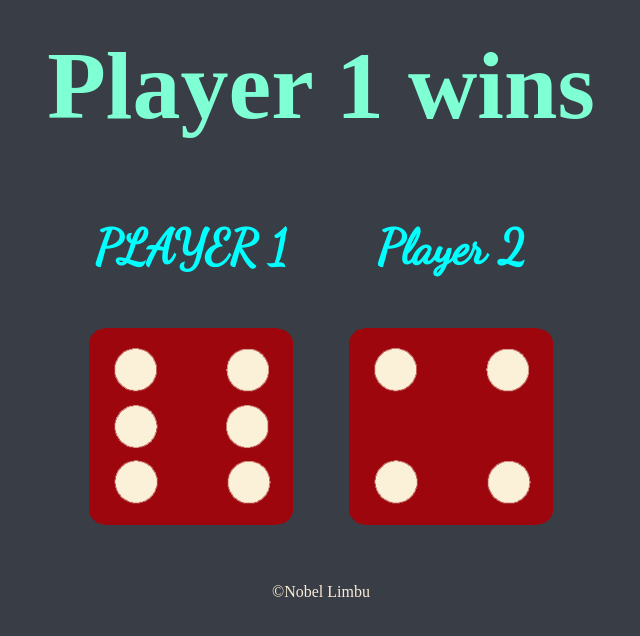
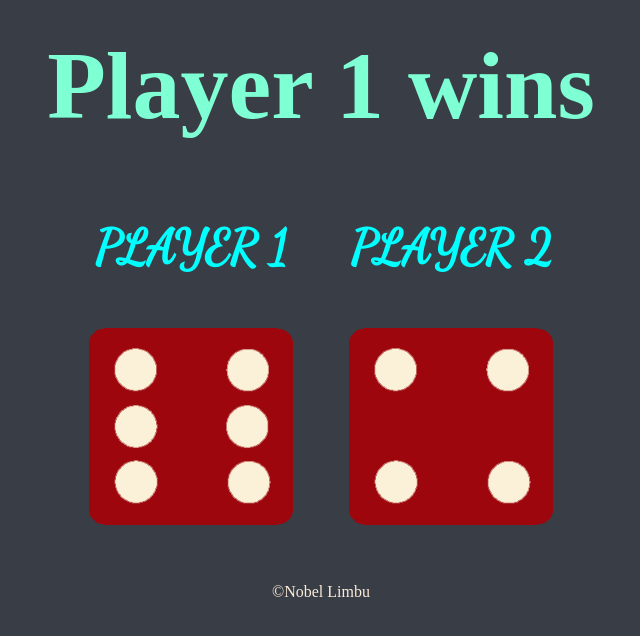
Before and after one commit to Nlim97/Html-Dice, a plain HTML site: page index.html in a window 1280 px wide. Shown: the whole page, without its empty margins (319-959 px from the left). Drawn offline with Linux system fonts and the light colour scheme; a web font is replaced by a local one.

Commit message:
caps player 2

```diff
--- a/index.html
+++ b/index.html
@@ -21,7 +21,7 @@
             <img class="img1" src="images/dice1.png">
         </div>
         <div class="dice">
-            <h3>Player 2</h3>
+            <h3>PLAYER 2</h3>
             <img class="img2" src="images/dice1.png">
         </div>
 
```
